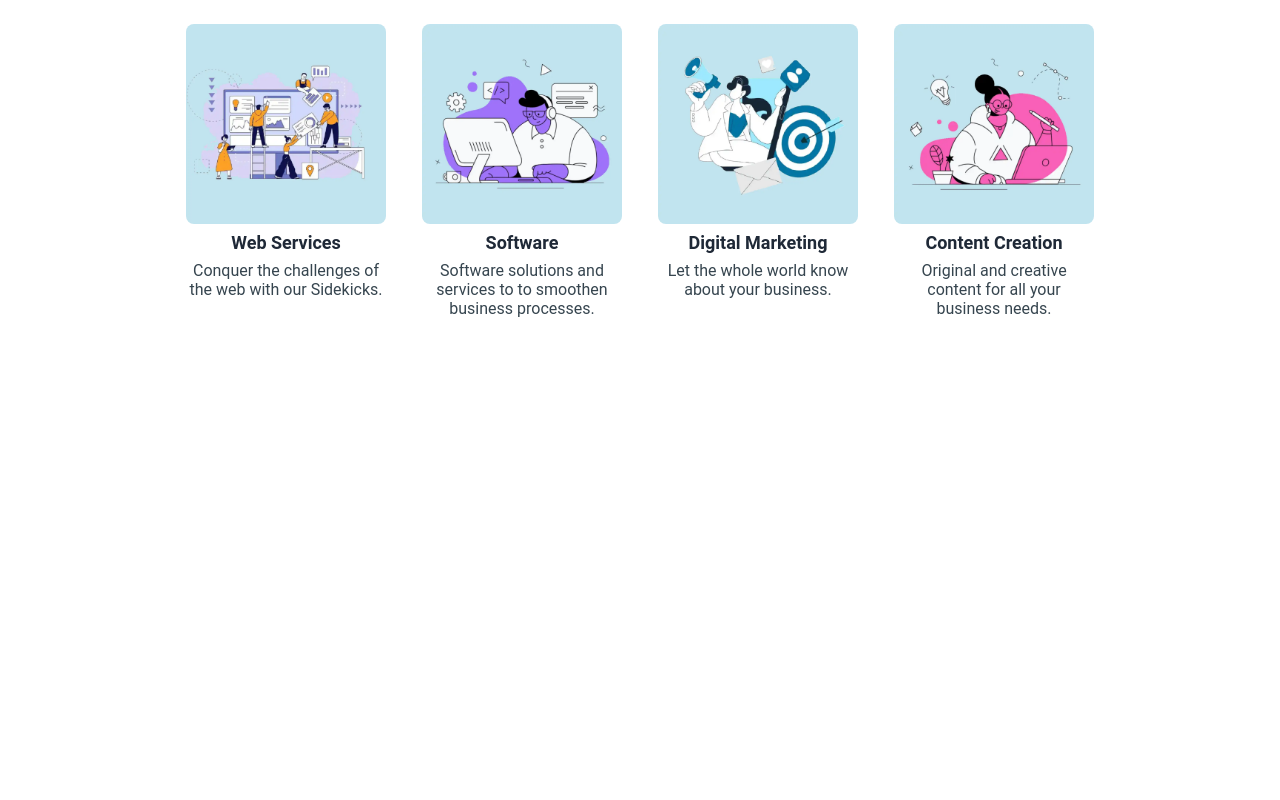
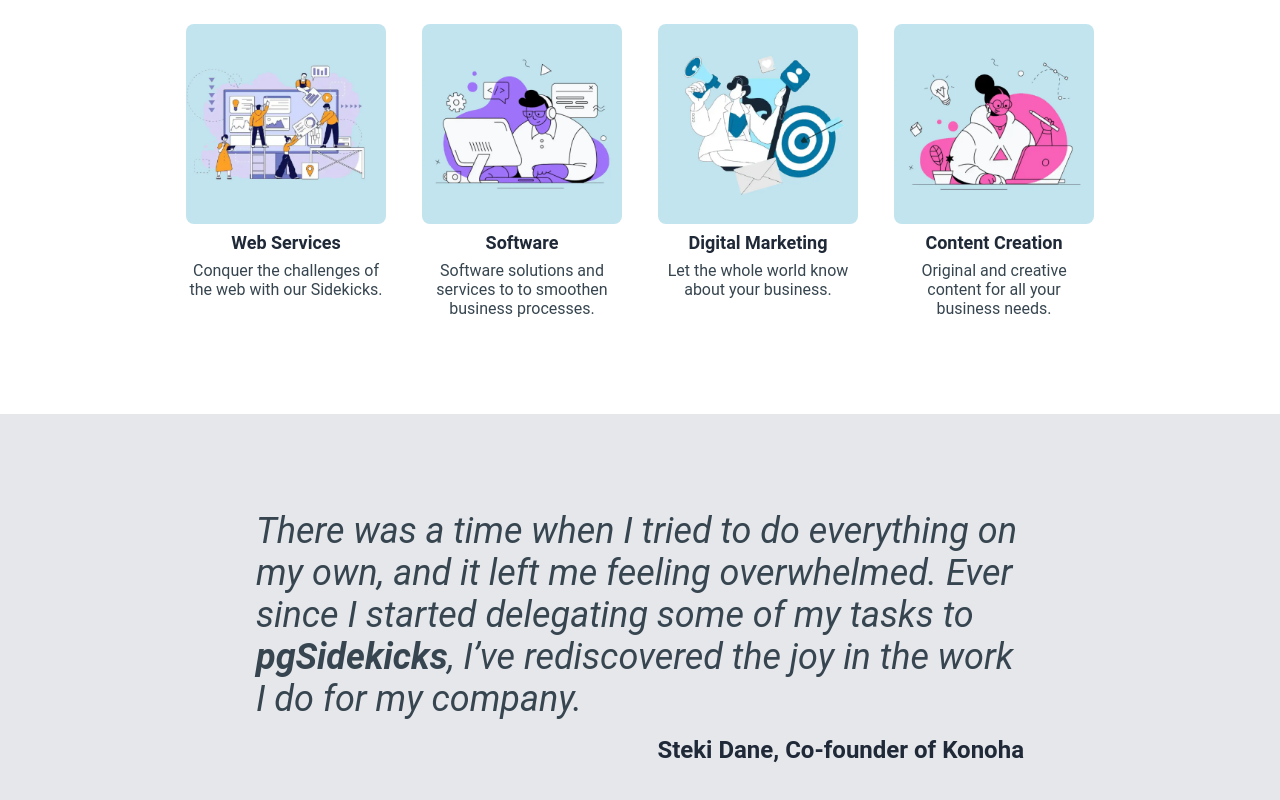
Before and after one commit to peshala-prabhapoorna/odin-landing-page, a plain HTML site: page index.html in a window 1280 px wide. Shown: the part 584-1384 px from the top of the page. Before the commit the page ends 998 px from the top, so only its background shows below. Drawn offline with Linux system fonts and the light colour scheme.

Commit message:
feat: add testimonial section

```diff
--- a/index.html
+++ b/index.html
@@ -78,6 +78,15 @@
             </div>
         </div>
         <div class="testimonial">
+            <div class="testimonial-quote">
+                There was a time when I tried to do everything on my own, and
+                it left me feeling overwhelmed. Ever since I started delegating
+                some of my tasks to <strong>pgSidekicks</strong>, I’ve
+                rediscovered the joy in the work I do for my company.
+            </div>
+            <div class="testimonial-client">
+                Steki Dane, Co-founder of Konoha
+            </div>
         </div>
         <div class="cta">
         </div>
--- a/style.css
+++ b/style.css
@@ -131,3 +131,28 @@ header {
     color: #36454F;
     text-align: center;
 }
+
+.testimonial {
+    background-color: #e5e7eb;
+    display: flex;
+    flex-direction: column;
+    justify-content: center;
+    padding: 96px 20vw;
+    gap: 16px;
+}
+
+.testimonial-quote {
+    align-self: center;
+    font-family: 'Roboto';
+    font-size: 36px;
+    font-style: italic;
+    font-weight: 400;
+    color: #36454F;
+}
+
+.testimonial-client {
+    color: #1f2937;
+    font-size: 24px;
+    font-weight: bold;
+    align-self: flex-end;
+}
```
